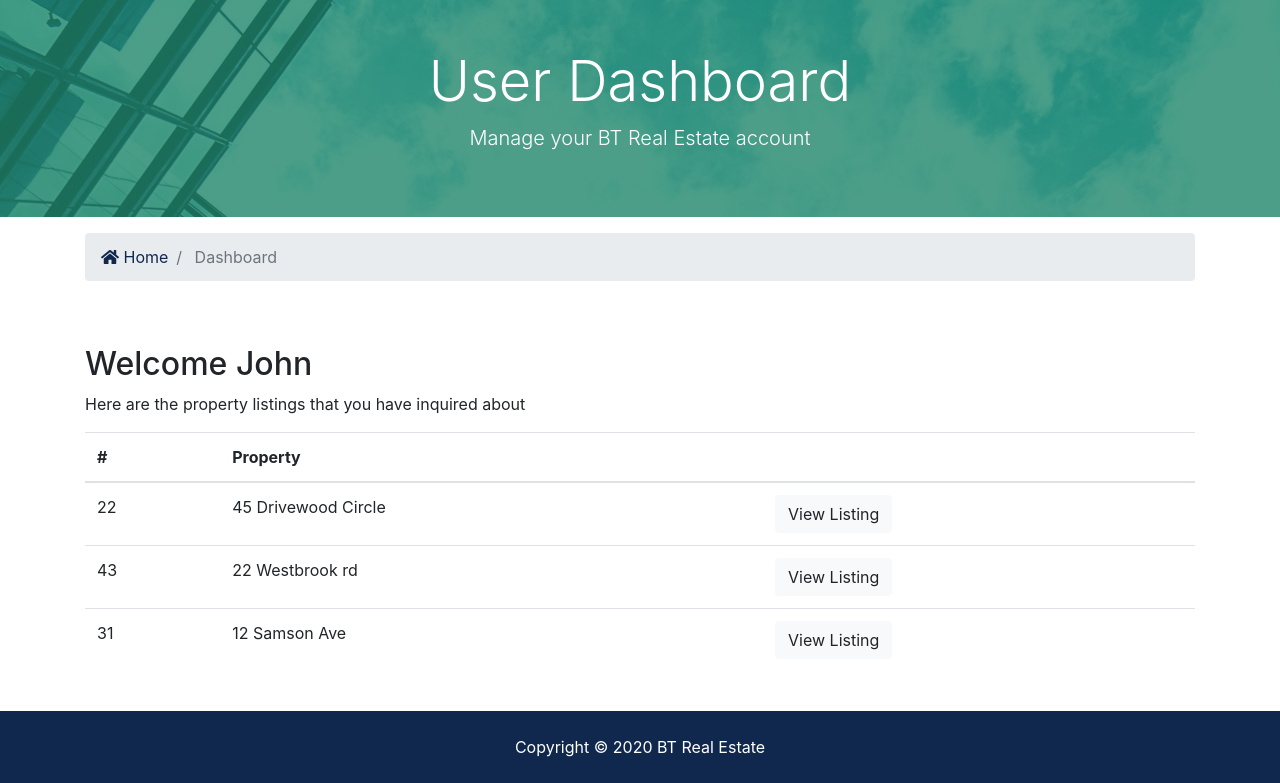
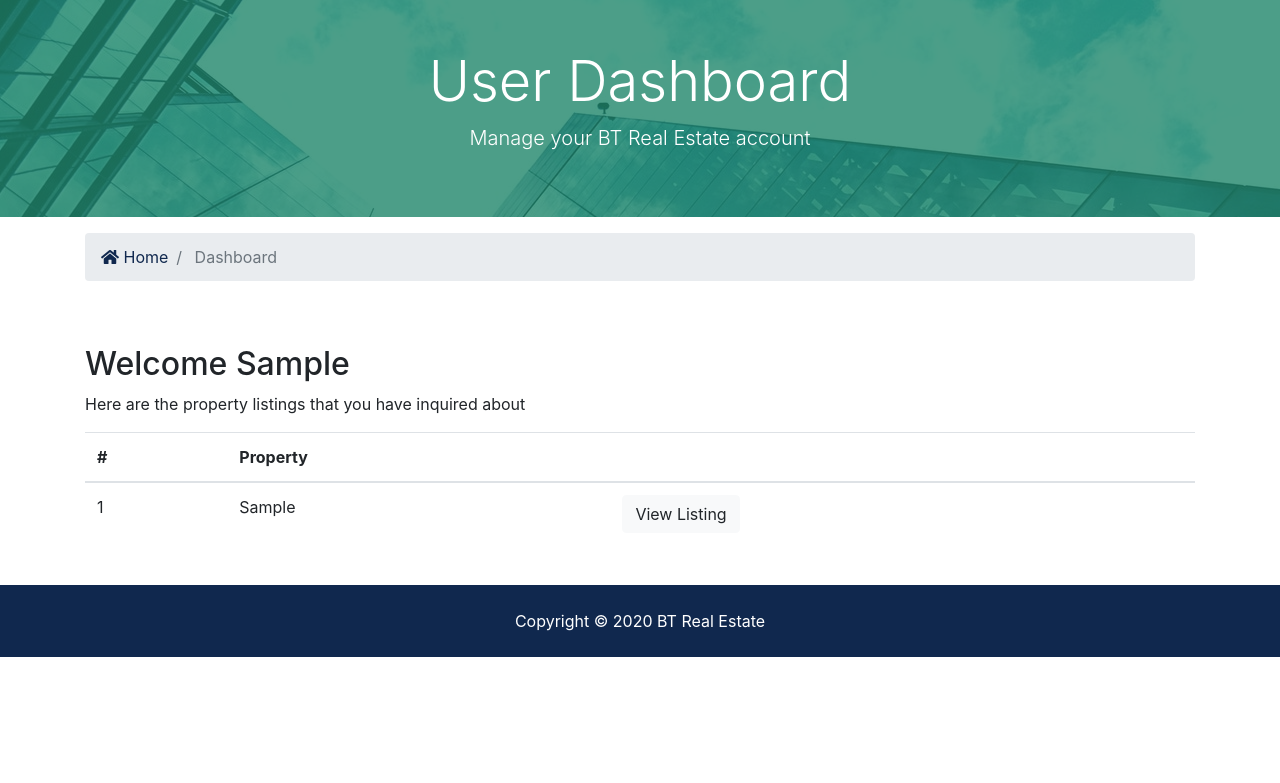
Before and after one commit to deeprony7/Django-App, a Django app: page /accounts/dashboard in a window 1280 px wide. Shown: the part 128-911 px from the top of the page. After the commit the page ends 785 px from the top, so only its background shows below. Run offline with Django 3.2, Linux system fonts and the light colour scheme; a user stored in the database is signed in; tables that the repository leaves empty hold one stand-in row (values such as "Sample post"); some libraries are stand-ins or nearby versions.

Commit message:
dashboard loads dynamic content

```diff
--- a/btre_project/accounts/views.py
+++ b/btre_project/accounts/views.py
@@ -1,6 +1,7 @@
 from django.shortcuts import render, redirect
 from django.contrib import messages, auth
 from django.contrib.auth.models import User
+from contacts.models import Contact
 
 
 def register(request):
@@ -68,7 +69,12 @@
 
 
 def dashboard(request):
-    return render(request, 'accounts/dashboard.html')
+    user_contacts = Contact.objects.order_by('-contact_date').filter(user_id=request.user.id)
+
+    context = {
+        'contacts': user_contacts
+    }
+    return render(request, 'accounts/dashboard.html', context)
 
 
 def logout(request):
--- a/btre_project/templates/accounts/dashboard.html
+++ b/btre_project/templates/accounts/dashboard.html
@@ -39,7 +39,8 @@
     <div class="container">
         <div class="row">
             <div class="col-md-12">
-                <h2>Welcome John</h2>
+                <h2>Welcome {{ user.first_name }}</h2>
+                {% if contacts %}
                     <p>Here are the property listings that you have inquired about</p>
                     <table class="table">
                         <thead>
@@ -50,29 +51,20 @@
                             </tr>
                         </thead>
                         <tbody>
+                            {% for contact in contacts %}
                                 <tr>
-                            <td>22</td>
-                            <td>45 Drivewood Circle</td>
+                                    <td>{{ contact.id }}</td>
+                                    <td>{{ contact.listing }}</td>
                                     <td>
-                                <a class="btn btn-light" href="#">View Listing</a>
+                                        <a class="btn btn-light" href="{% url 'listing' contact.listing_id %}">View Listing</a>
                                     </td>
                                 </tr>
-                        <tr>
-                            <td>43</td>
-                            <td>22 Westbrook rd</td>
-                            <td>
-                                <a class="btn btn-light" href="#">View Listing</a>
-                            </td>
-                        </tr>
-                        <tr>
-                            <td>31</td>
-                            <td>12 Samson Ave</td>
-                            <td>
-                                <a class="btn btn-light" href="#">View Listing</a>
-                            </td>
-                        </tr>
+                            {% endfor %}
                         </tbody>
                     </table>
+                {% else %}
+                <p>You have not made any inquiries</p>
+                {% endif %}
             </div>
         </div>
     </div>
```
Lines whose indentation alone changed are shown as unchanged.
